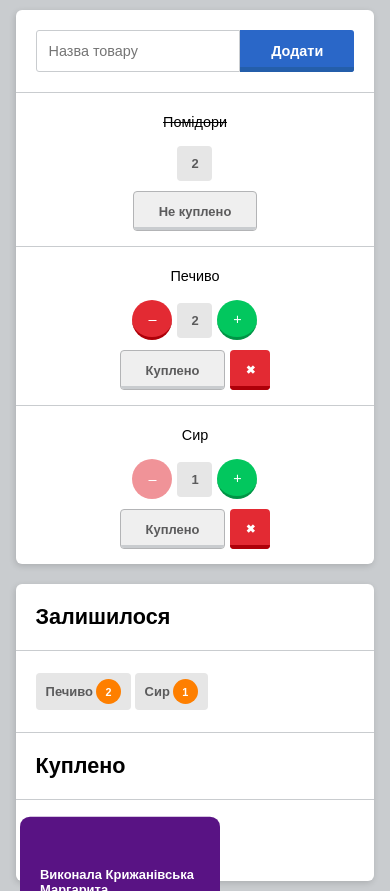
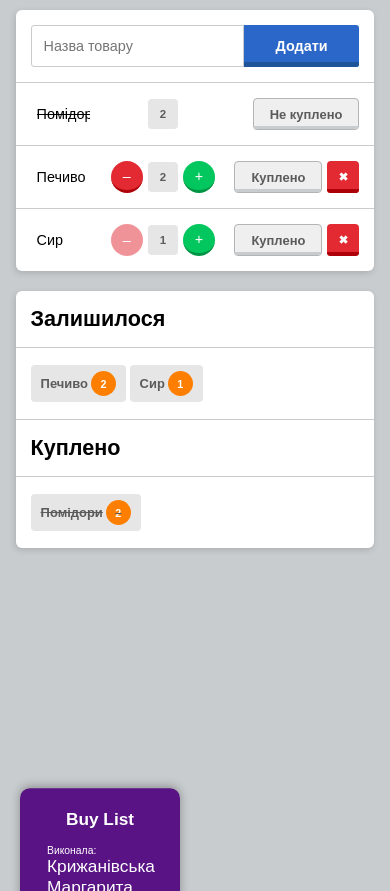
Before and after one commit to RitaKr/Lab2-web, a plain HTML site: page index.html in a window 390 px wide. After the commit the page ends 844 px from the top, so only its background shows below. Drawn offline with Linux system fonts and the light colour scheme.

Commit message:
more amobile daptation and button hover effects

```diff
--- a/index.html
+++ b/index.html
@@ -83,7 +83,10 @@
     </aside>
 
     <section class="badge">
-        <h2>Виконала Крижанівська Маргарита</h2>
+        <h2>Buy List</h2>
+        <p>Виконала:
+        <span class="author-name">Крижанівська Маргарита</span>
+        </p>
     </section>
 </body>
 </html>
--- a/style.css
+++ b/style.css
@@ -1,3 +1,20 @@
+:root {
+    --grey: #c9cccf;
+    --grey1: #e6e6e6;
+    --grey2: #5b5b5c;
+    --grey4: #b3b4b6;
+    --col2: #2a67c8;
+    --col3: #205498;
+    --blue: #1c87e4;
+    --blue1: #1c87e483;
+    --red: #e32a33;
+    --red1: #ae0009;
+    --green: #02c75e;
+    --green1: #009445;
+    --orange: #fe7f00;
+    --purple: #591384;
+}
+
 * {
     box-sizing: border-box;
 
@@ -14,8 +31,9 @@ body {
 button {
     position: relative;
     cursor: pointer;
+    transition: all 0.3s ease;
+}
 
-}
 main, aside {
     background: #fff;
 
@@ -34,7 +52,7 @@ main  > *:not(:last-child),  aside h1,  aside section:not(:last-child)  {
     border-bottom: 1px var(--grey) solid;
 }
 main {
-    width: 70%;
+    width: 75%;
 }
 main .search-panel {
     display: flex;
@@ -68,6 +86,9 @@ main .search-panel button:before {
     border-radius: 0 0 3px 0;
     border-bottom: 5px solid var(--col3);
 
+}
+main .search-panel button:hover {
+    background: var(--col3);
 }
 main .item-panel {
     display: flex;
@@ -126,6 +147,10 @@ main .item-panel .more-btn {
     background: var(--green);
     border-bottom: 3px solid var(--green1);
 }
+
+main .item-panel .more-btn:hover {
+    background: var(--green1);
+}
 main .item-panel .submission {
     width: 160px;
     justify-content: flex-end;
@@ -151,6 +176,9 @@ main .item-panel .buy-btn:before{
     border-bottom: 3.5px solid var(--grey);
 
 }
+main .item-panel .buy-btn:hover {
+    background: var(--grey);
+}
 main .item-panel .delete-btn {
     margin-left: 5px;
     width: 40px;
@@ -175,6 +203,9 @@ main .item-panel .delete-btn:before {
     border-radius: 4px;
     border-bottom: 4px solid var(--red1);
 
+}
+main .item-panel .delete-btn:hover, main .item-panel .less-btn:hover {
+    background: var(--red1);
 }
 aside {
     width: 40%;
@@ -225,6 +256,7 @@ button[disabled="true"] {
     cursor: not-allowed !important;
 
 }
+
 button:after{
     content: attr(data-tooltip) ;
     padding: 6px;
@@ -232,7 +264,7 @@ button:after{
     bottom: 100%;
     left: 50%;
     min-width:100px;
-    transform: translate(-50%, 5px) scaleY(0);
+    transform: translate(-50%, 5px) scale(0);
     border-radius: 5px;
     background-color: var(--purple);
     color: white;
@@ -240,68 +272,98 @@ button:after{
     font-weight: normal;
     opacity: 0;
     transform-origin: bottom;
-    transition: all 0.3s ease-in-out;
+    transition: all 0.4s ease-in-out;
+}
+button:not([disabled="true"]):hover {
+    box-shadow: 0 3px 5px rgba(0,0,0,0.5);
 }
 button:not([disabled="true"]):hover::after {
+    box-shadow: 0 3px 5px rgba(0,0,0,0.4);
     display: block;
     opacity: 1;
 
-      /*transform: translate(-50%, 0);*/
-      transform: translate(-50%, -4px) scaleY(1);
-  }
-@keyframes fadeIn {
-    from {
-      opacity: 0;
-      transform-origin: bottom;
-      /*transform: translate(-50%, 10px);*/
-      transform: translate(-50%, 10px) scaleY(0);
-    }
-    to {
-      opacity: 1;
-      transform-origin: bottom;
-      /*transform: translate(-50%, 0);*/
-      transform: translate(-50%, -4px) scaleY(1);
-    }
+    transform: translate(-50%, -4px) scale(1);
   }
 
+
 .badge {
-    padding: 20px;
-    width:200px;
-    padding-top: 40px;
+    padding: 5px 25px;
+    width: 180px;
     border-radius: 10px 10px 0 0;
     background-color: var(--purple);
+    border: 2px solid var(--purple);
     color: white;
     position: fixed;
     bottom:0px;
     left: 20px;
-    transform: translateY(75%);
+    transform: translateY(55%);
     transition: all 0.5s ease;
+    box-shadow: 0 -2px 10px rgba(0,0,0,0.3);
+}
+.badge h2 {
+    text-align: center;
+}
+.badge p {
+    font-size: 0.9rem;
+}
+.badge p .author-name {
+    font-size: 1.2rem;
 }
 .badge:hover {
     background-color: var(--col2);
+    border: 2px solid var(--col2);
     transform: translateY(0%);
 }
-:root {
-     --grey: #c9cccf;
-     --grey1: #e6e6e6;
-     --grey2: #5b5b5c;
-     --grey4: #b3b4b6;
-     --col2: #2a67c8;
-     --col3: #245eaa;
-     --blue: #1c87e4;
-     --blue1: #1c87e483;
-     --red: #e32a33;
-     --red1: #ae0009;
-     --green: #02c75e;
-     --green1: #009445;
-     --orange: #fe7f00;
-     --purple: #591384;
+
+
+@media screen and (max-width: 768px) {
+    * {
+        font-size: 0.9rem;
+
+    }
+    main, aside {
+        margin: 15px 10px;
+    }
+    main > *,  aside h1, aside ul {
+        padding: 15px;
+
+    }
+    main .item-panel {
+        padding: 10px 15px;
+    }
+    main .item-panel input {
+        padding: 6px;
+    }
+
+    main .item-panel .submission {
+        width: 130px;
+    }
+    main .item-panel .delete-btn,  main .item-panel .less-btn, main .item-panel .more-btn{
+        width:32px;
+        height: 32px;
+    }
+    main .item-panel .buy-btn {
+        padding: 6px 16px;
+        height: 32px;
+    }
+    main .item-panel .amount {
+        height: 30px;
+        width: 30px;
+        font-size: 0.8rem;
+    }
+    .badge {
+        transform: translateY(56%);
+        width: 160px;
+    }
+    .badge h2 {
+        font-size: 1.2rem;
+    }
+    .badge p {
+        font-size: 0.8em;
+    }
+
 }
 @media screen and (max-width: 500px) {
-    * {
-     font-size: 0.9rem;
-
-    }
     body {
         flex-direction: column;
         align-items: center;
@@ -312,17 +374,18 @@ button:not([disabled="true"]):hover::after {
         margin: 10px 0;
     }
     main .item-panel {
-        flex-direction: column;
-        align-items: center;
+        padding: 15px;
     }
-    main .item-panel > * {
-        margin: 5px 0;
+
+}
+@media print {
+    .badge {
+        background: white;
+        color: var(--grey2);
+        border-color: var(--purple);
+        transform: translateY(0%);
     }
-    main .item-panel input {
-        width:100%;
-        text-align: center;
-    }
-    main .item-panel .submission {
-        justify-content: center;
+    .badge h2 {
+        display: none;
     }
 }
```
